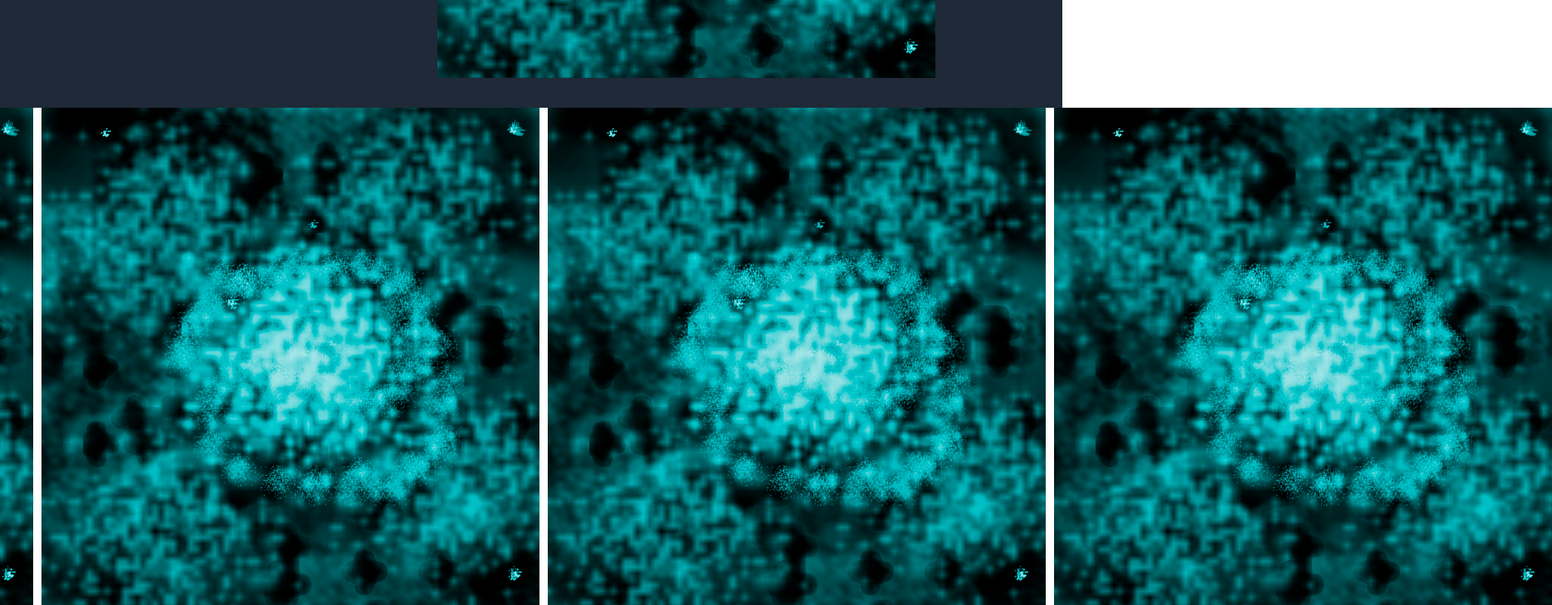
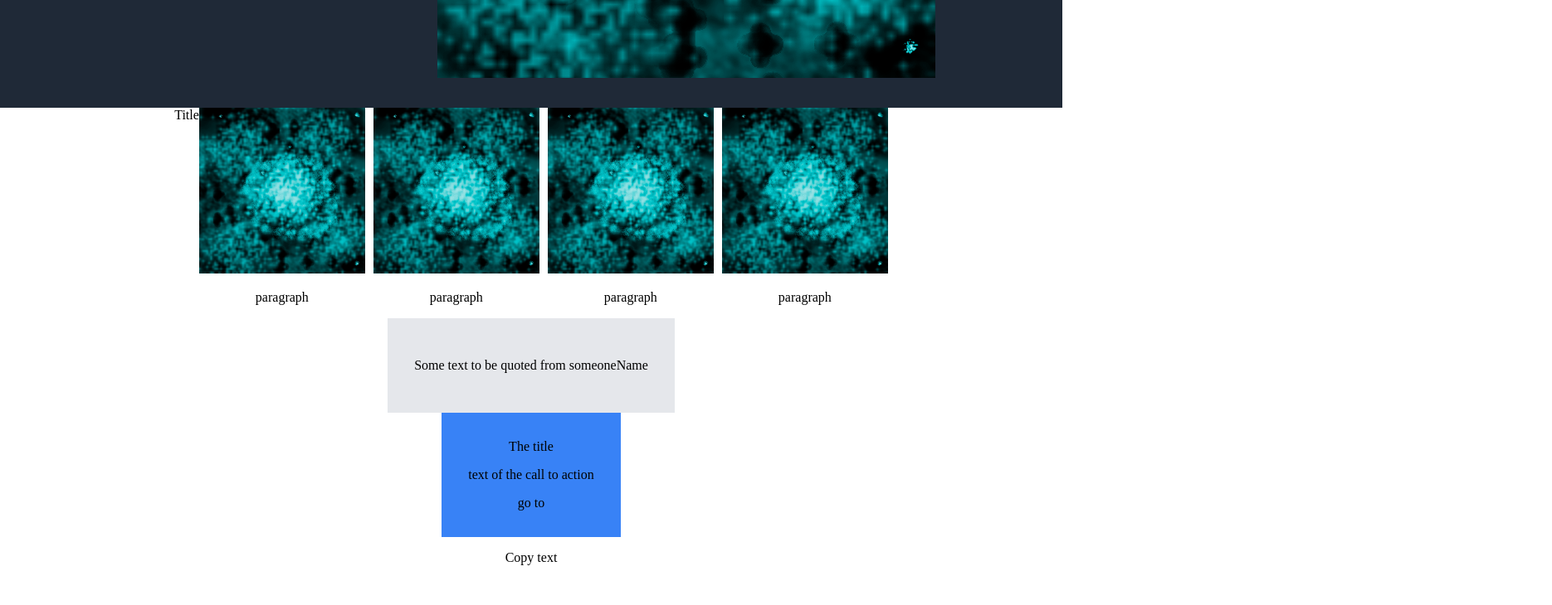
Before and after one commit to rodrigozarate/Landing_page, a plain HTML site: page index.html in a window 1280 px wide. Shown: the part 660-1390 px from the top of the page at 83% size, 1870 px wide, since content can reach past the window. After the commit the page ends 1358 px from the top, so only its background shows below. Drawn offline with Linux system fonts and the light colour scheme.

Commit message:
[UPDATE]

```diff
--- a/index.html
+++ b/index.html
@@ -28,19 +28,19 @@
             <div class="contenttitle">Title</div>
             <div class="elements">
                 <div class="element">
-                    <div class="imageelement"><img src="image.png"></div>
+                    <div class="imageelement"><img width="200px" src="image.png"></div>
                     <p>paragraph</p>
                 </div>
                 <div class="element">
-                    <div class="imageelement"><img src="image.png"></div>
+                    <div class="imageelement"><img width="200px"  src="image.png"></div>
                     <p>paragraph</p>
                 </div>
                 <div class="element">
-                    <div class="imageelement"><img src="image.png"></div>
+                    <div class="imageelement"><img width="200px"  src="image.png"></div>
                     <p>paragraph</p>
                 </div>
                 <div class="element">
-                    <div class="imageelement"><img src="image.png"></div>
+                    <div class="imageelement"><img width="200px"  src="image.png"></div>
                     <p>paragraph</p>
                 </div>
             </div>
```
